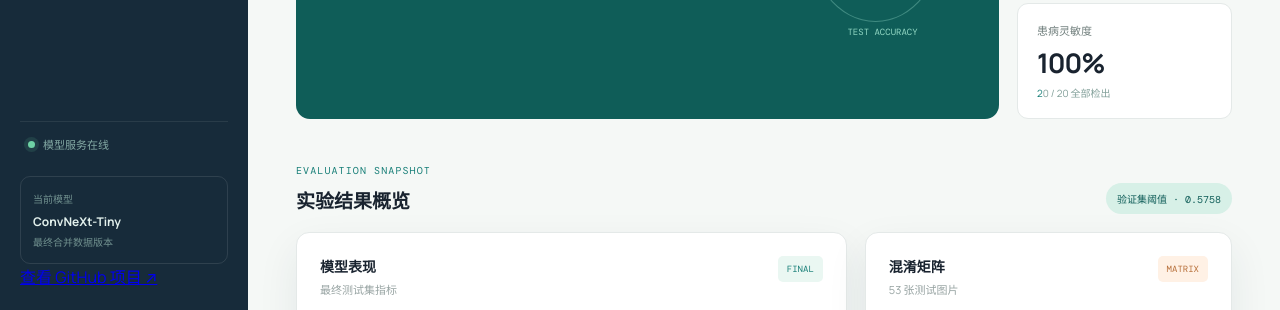
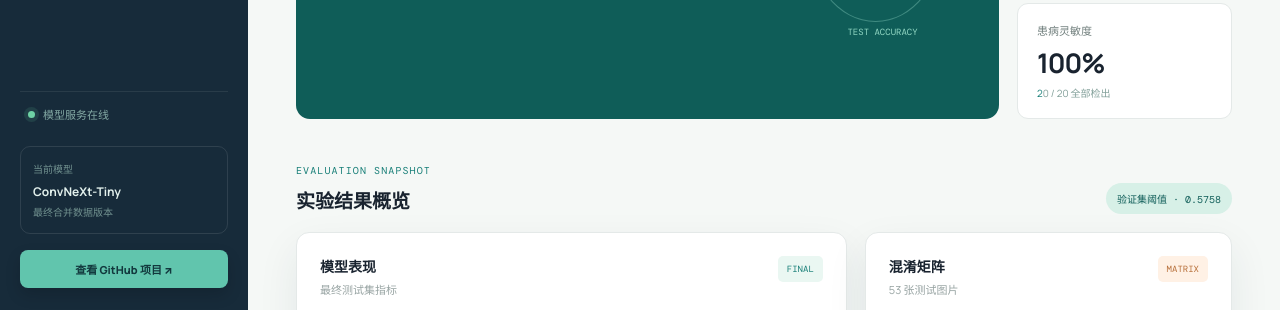
Before and after one commit to Ethan-6626/chicken, a plain HTML site: page docs/index.html in a window 1280 px wide. Shown: the part 490-800 px from the top of the page. Drawn offline with nearby package versions, Linux system fonts and the light colour scheme; no server answers.

Commit message:
Highlight GitHub project link

```diff
--- a/docs/index.html
+++ b/docs/index.html
@@ -28,7 +28,7 @@
         <div class="sidebar-foot">
           <div class="status-dot"><b></b>模型服务在线</div>
           <div class="model-mini"><span>当前模型</span><strong>ConvNeXt-Tiny</strong><small>最终合并数据版本</small></div>
-          <a class="github-link" href="https://github.com/Ethan-6626/chicken" target="_blank" rel="noreferrer">查看 GitHub 项目 ↗</a>
+          <a class="github-link" style="display:block;background:#61c5ad;color:#12383d;text-align:center;font-size:11px;font-weight:800;text-decoration:none;border-radius:8px;padding:11px 10px;margin:16px 0 0;box-shadow:0 7px 15px rgba(0,0,0,.15)" href="https://github.com/Ethan-6626/chicken" target="_blank" rel="noreferrer">查看 GitHub 项目 ↗</a>
         </div>
       </aside>
 
```
Also changed, not shown: web/index.html (+1 -1 lines).
